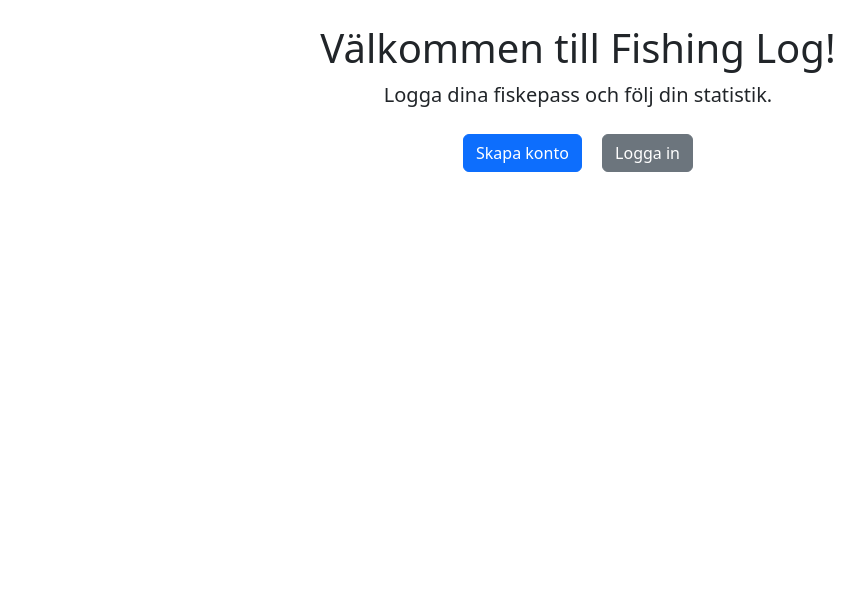
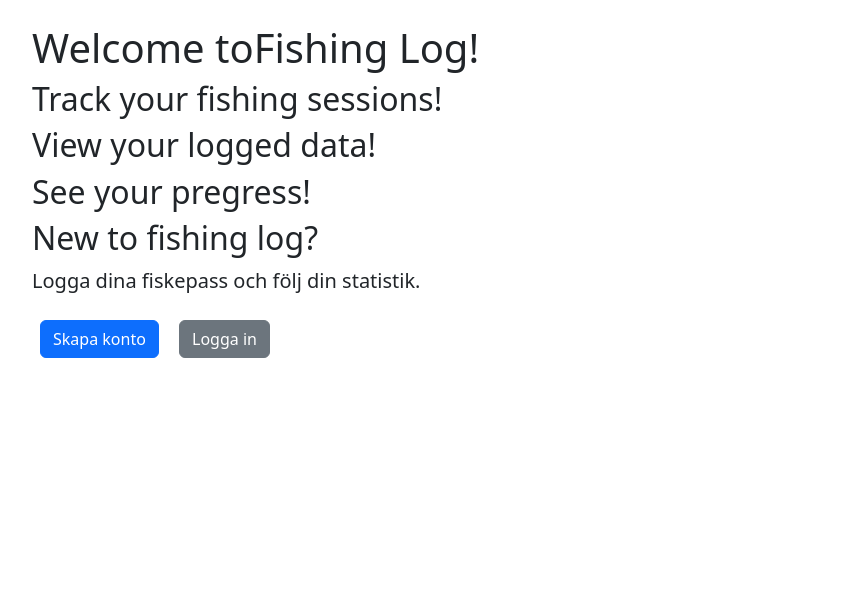
Before and after one commit to StoffeEriksson/fishing-log, a Django app: page / in a window 1280 px wide. Shown: the part 56-662 px from the top of the page, without its empty margins (62-926 px from the left). Run offline with Django 4.2, Linux system fonts and the light colour scheme; some libraries are stand-ins or nearby versions.

```diff
--- a/logs/templates/logs/home.html
+++ b/logs/templates/logs/home.html
@@ -1,8 +1,15 @@
 {% extends "base.html" %}
 
 {% block content %}
-<div class="text-center">
-  <h1>Välkommen till Fishing Log!</h1>
+<div class="container">
+  <div>
+     <h1 class="hero_text">Welcome toFishing Log!</h1>
+     <div class="sub_text">
+      <h2>Track your fishing sessions!</h2>
+      <h2>View your logged data!</h2>
+      <h2>See your pregress!</h2>
+  </div>
+ <h2>New to fishing log?</h2>
   <p class="lead">Logga dina fiskepass och följ din statistik.</p>
   <a href="{% url 'account_signup' %}" class="btn btn-primary m-2">Skapa konto</a>
   <a href="{% url 'account_login' %}" class="btn btn-secondary m-2">Logga in</a>
--- a/logs/urls.py
+++ b/logs/urls.py
@@ -3,6 +3,7 @@ from .views import home_or_dashboard, dashboard, log_fish_session
 
 urlpatterns = [
     path('', home_or_dashboard, name='home'),
+    path('log/', log_fish_session, name='log_fish'),
     path('dashboard/', dashboard, name='dashboard'),
-    path('log/', log_fish_session, name='log_fish'),
+
 ]
--- a/logs/views.py
+++ b/logs/views.py
@@ -6,6 +6,7 @@ from .forms import FishLogForm
 # Create your views here.
 @login_required
 def log_fish_session(request):
+    """ alskdmal """
     if request.method == 'POST':
         form = FishLogForm(request.POST)
         if form.is_valid():
@@ -15,7 +16,7 @@ def log_fish_session(request):
             return redirect('dashboard')
     else:
         form = FishLogForm()
-    return render(request, 'logs/log_form.html', {'form': form})
+    return render(request, 'logs/log_forms.html', {'form': form})
 
 @login_required
 def dashboard(request):
```
